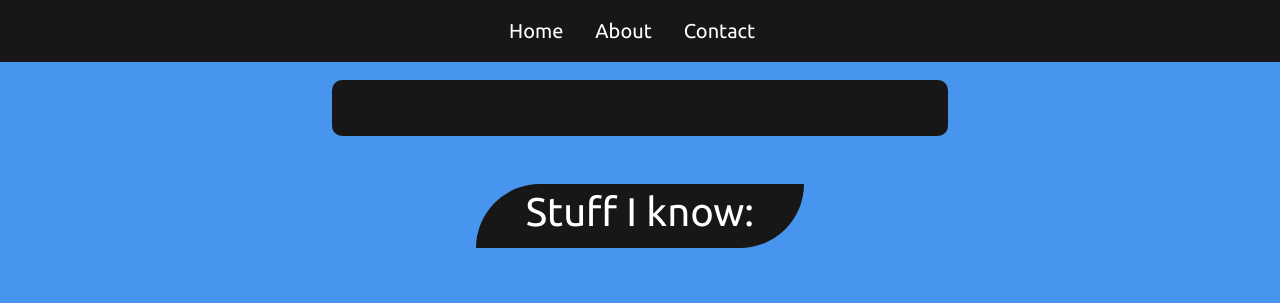
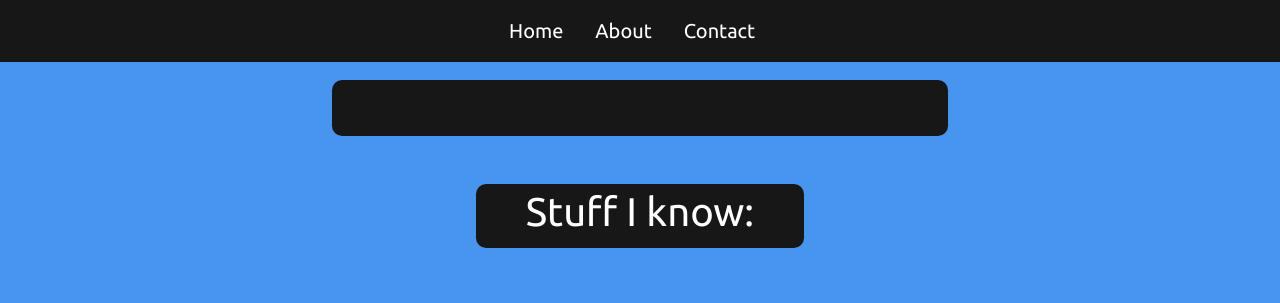
Before and after one commit to harryscodingvault/SocialMediaAutoPoster, a Django app: template Django/PortfolioWeb/portfolio/templates/Index/about.html in a window 1280 px wide. Shown: the top 303 px of the page. Run offline with Django 3.2, Linux system fonts and the light colour scheme; the template is opened without the code that fills it, so the values that code supplies are empty.

Commit message:
.separator corrected

```diff
--- a/Django/PortfolioWeb/portfolio/static/css/style.css
+++ b/Django/PortfolioWeb/portfolio/static/css/style.css
@@ -50,7 +50,7 @@ a{
 .separator-title{
     background-color:#171717;
     color: white;
-    border-radius: 100px 0px 100px 0px;
+    border-radius: 10px;
 }
 
 @media only screen  and (min-width: 768px){
```
